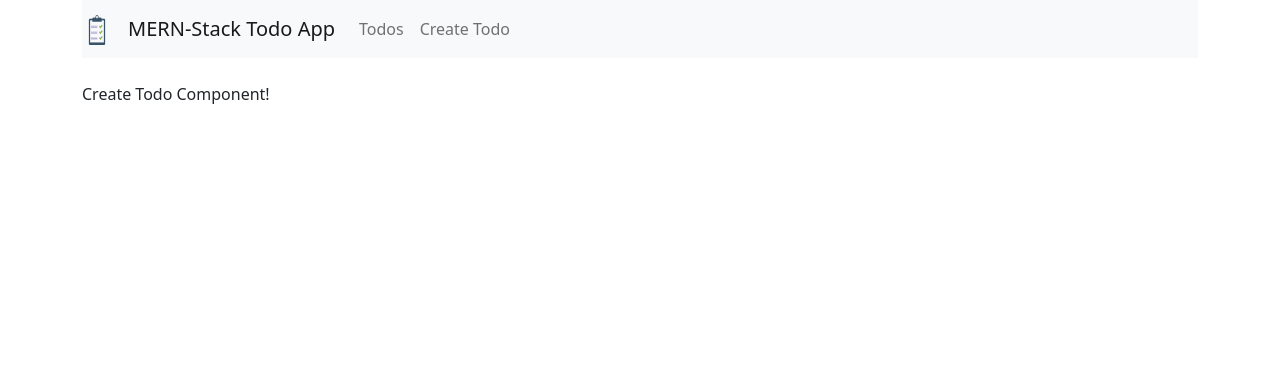
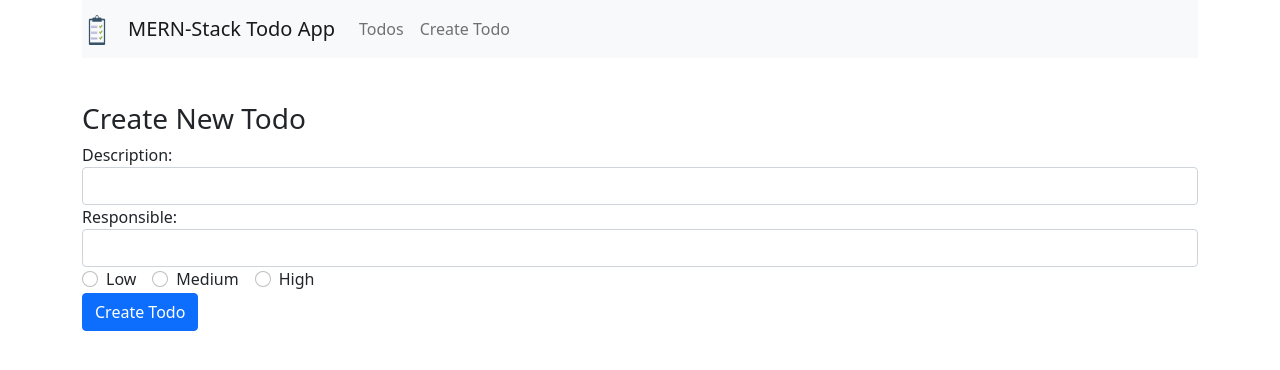
Before and after one commit to ANSummers/mern-todo, a React (Create React App) app: page /create in a window 1280 px wide. Shown: the top 370 px of the page. Built offline with nearby package versions, Linux system fonts and the light colour scheme.

Commit message:
front end of MERN complete

```diff
--- a/src/App.js
+++ b/src/App.js
@@ -16,7 +16,7 @@
     <Router>
     <div className="container">
           <nav className="navbar navbar-expand-lg navbar-light bg-light">
-         <a class="navbar-brand" href="https://ansummers.dev" target="_blank" rel='noreferrer'>
+         <a className="navbar-brand" href="https://ansummers.dev" target="_blank" rel='noreferrer'>
           <img src={logo} width="30" height="30" alt="to do list icon"/>
         </a>
         <Link to="/" className="navbar-brand">MERN-Stack Todo App</Link>
--- a/src/components/create-todo.component.js
+++ b/src/components/create-todo.component.js
@@ -1,11 +1,120 @@
 import React, {Component} from 'react';
 export default class CreateTodo extends Component {
+
+    constructor(props) {
+        super(props);
+
+        this.onChangeTodoDescription = this.onChangeTodoDescription.bind(this);
+        this.onChangeTodoResponsible = this.onChangeTodoResponsible.bind(this);
+        this.onChangeTodoPriority = this.onChangeTodoPriority.bind(this);
+        this.onSubmit = this.onSubmit.bind(this);
+
+
+        this.state = {
+            todo_description: '',
+            todo_responsible: '',
+            todo_priority: '',
+            todo_completed: false
+        }
+    }
+    onChangeTodoDescription(e) {
+        this.setState({
+            todo_description: e.target.value
+        });
+    }
+    onChangeTodoResponsible(e) {
+        this.setState({
+            todo_responsible: e.target.value
+        });
+    }
+    onChangeTodoPriority(e) {
+        this.setState({
+            todo_priority: e.target.value
+        });
+    }
+    onSubmit(e) {
+        e.preventDefault();
+
+        console.log(`Form submitted:`);
+        console.log(`Todo Description: ${this.state.todo_description}`);
+        console.log(`Todo Responsible: ${this.state.todo_responsible}`);
+        console.log(`Todo Priority: ${this.state.todo_priority}`);
+
+
+
+
+        this.setState({
+            todo_description: '',
+            todo_responsible: '',
+            todo_priority: '',
+            todo_completed: false
+        })
+    }
     render() {
         return (
-        <div>
-            <p>Create Todo Component!</p>
+        <div style={{marginTop: 20}}>
+            <h3>Create New Todo</h3>
+            <form onSubmit={this.onSubmit}>
+                <div className="form-group">
+                    <label>Description: </label>
+                    <input type="text"
+                           className="form-control"
+                           value={this.state.todo_description}
+                           onChange={this.onChangeTodoDescription}
+                           />
+                </div>
+                <div className="form-group">
+                    <label>Responsible: </label>
+                    <input
+                           type="text"
+                           className="form-control"
+                           value={this.state.todo_responsible}
+                           onChange={this.onChangeTodoResponsible}
+                           />
+                </div>
+                <div className="form-group">
+                    <div className="form-check form-check-inline">
+                        <input className="form-check-input"
+                               type="radio"
+                               name="priorityOptions"
+                               id="priorityLow"
+                               value="Low"
+                               checked={this.state.todo_priority==='Low'}
+                               onChange={this.onChangeTodoPriority}
+                               />
+                         <label className="form-check-label">Low</label>
+                    </div>
+
+
+                    <div className="form-check form-check-inline">
+                        <input className="form-check-input"
+                               type="radio"
+                               name="priorityOptions"
+                               id="priorityMedium"
+                               value="Medium"
+                               checked={this.state.todo_priority==='Medium'}
+                               onChange={this.onChangeTodoPriority}
+                               />
+                         <label className="form-check-label">Medium</label>
+                    </div>
+
+                    <div className="form-check form-check-inline">
+                        <input className="form-check-input"
+                               type="radio"
+                               name="priorityOptions"
+                               id="priorityHigh"
+                               value="High"
+                               checked={this.state.todo_priority==='High'}
+                               onChange={this.onChangeTodoPriority}
+                               />
+                         <label className="form-check-label">High</label>
+                    </div>
+               </div>
+                    <div className="form-group">
+                        <input type="submit" value="Create Todo" className="btn btn-primary" />
+                    </div>
+            </form>
         </div>
-        )
-    }
+        )}
 
 }
```
